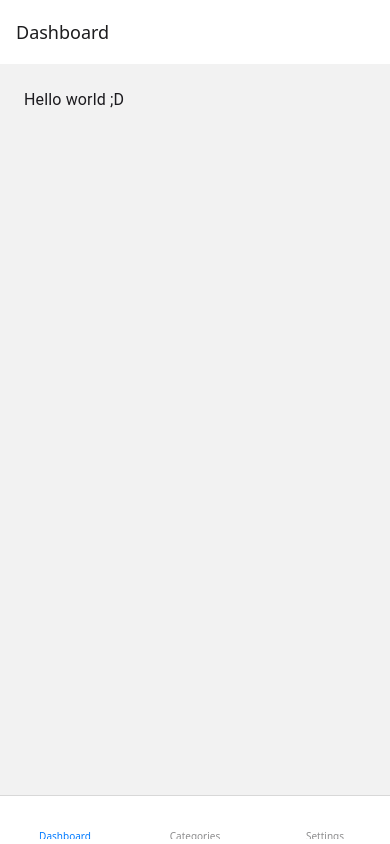
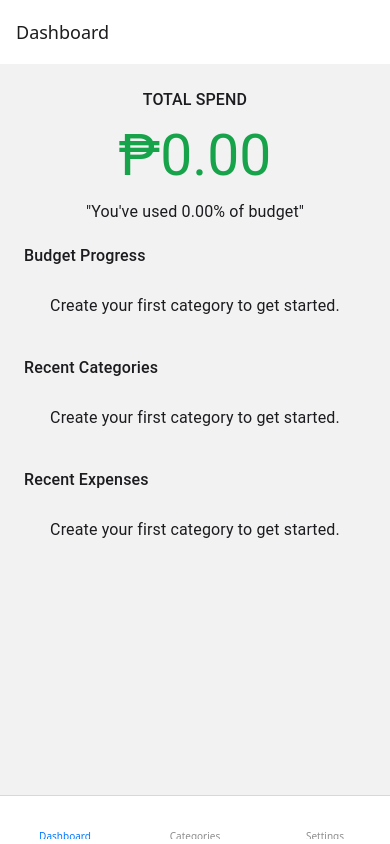
Before and after one commit to Charliezkie-cloud/expense-tracker-mobile-application, a React Native app: screen /Home in a window 390 px wide. Built offline with nearby package versions, Linux system fonts and the light colour scheme; some icons are missing; what @react-native-vector-icons/material-design-icons would draw is missing.

Commit message:
Set the async storage db size into 50 MB and replaced the FlatList with native view and react looping for rendering the list.

```diff
--- a/package.json
+++ b/package.json
@@ -4,8 +4,8 @@
   "main": "index.ts",
   "scripts": {
     "start": "expo start",
-    "android": "expo start --android",
-    "ios": "expo start --ios",
+    "android": "expo run:android",
+    "ios": "expo run:ios",
     "web": "expo start --web"
   },
   "dependencies": {
@@ -17,6 +17,7 @@
     "@react-navigation/native": "^7.2.2",
     "@react-navigation/native-stack": "^7.14.12",
     "expo": "~54.0.33",
+    "expo-build-properties": "~1.0.10",
     "expo-status-bar": "~3.0.9",
     "lucide-react-native": "^1.14.0",
     "react": "19.1.0",
--- a/screens/HomeScreen.tsx
+++ b/screens/HomeScreen.tsx
@@ -1,14 +1,190 @@
-import { View } from "react-native";
+import { FlatList, ScrollView, View } from "react-native";
+import { useEffect, useState } from "react";
+import { List, ProgressBar, Text } from "react-native-paper";
+import { ChevronRight } from "lucide-react-native";
+import { useNavigation } from "@react-navigation/native";
+import { NativeStackNavigationProp } from "@react-navigation/native-stack";
 
 import { containers } from "../styles/containers";
-import { Text } from "react-native-paper";
+import { useCategoryStore } from "../hooks/useCategoryStore";
+import { useExpenseStore } from "../hooks/useExpenseStore";
+import { useBudgetStore } from "../hooks/useBudgetStore";
+import { convertDateToDateString, convertNumberToCurrencyString, convertNumberToPercentageString } from "../utils/converters";
+import { useSettingsStore } from "../hooks/useSettingsStore";
+import { Category, Expense } from "../types/data.types";
+import { sortBudget, sortCategories, sortExpenses } from "../utils/sorters";
+import { RootParamStackList } from "../types/navigation.types";
+
+type BudgetProgress = {
+  category: Category;
+  progress: number;
+};
+
+type NavProps = NativeStackNavigationProp<RootParamStackList, "Tabs">;
 
 export default function HomeScreen() {
+  // Hooks
+  const navigation = useNavigation<NavProps>();
+  const categories = useCategoryStore((state) => state.categories);
+  const expenses = useExpenseStore((state) => state.expenses);
+  const budgets = useBudgetStore((state) => state.budgets);
+  const settings = useSettingsStore((state) => state.settings);
+
+  // States
+  const [totalExpenses, setTotalExpenses] = useState(0);
+  const [totalExpensePercentage, setTotalExpensePercentage] = useState(0);
+  const [budgetProgress, setBudgetProgress] = useState<BudgetProgress[]>([]);
+
+  const [recentCategories, setRecentCategories] = useState<Category[]>([]);
+  const [recentExpenses, setRecentExpenses] = useState<Expense[]>([]);
+
+  // ========== Use effects ==========
+  // Get total expenses and category progress
+  useEffect(() => {
+    const tempTotalExpenses = expenses.reduce((prev, curr) => prev + (curr.price * curr.quantity), 0);
+    const totalBudget = budgets.reduce((prev, curr) => prev + curr.amount, 0);
+    const tempTotalExpensePercentage = totalBudget === 0 ? 0 :(tempTotalExpenses / totalBudget) * 100;
+
+    setTotalExpenses(tempTotalExpenses);
+    setTotalExpensePercentage(tempTotalExpensePercentage);
+
+    setBudgetProgress([]);
+
+    const sortedBudgets = sortBudget(budgets, "amount", "descending");
+    sortedBudgets.splice(3);
+
+    for (const item of sortedBudgets) {
+      const tempExpense = expenses.filter(e => e.category.id === item.category.id);
+      const totalTempExpense = tempExpense.reduce((prev, curr) => prev + (curr.price * curr.quantity), 0);
+      const budgetProgress = item.amount === 0 ? 0 : totalTempExpense / item.amount;
+
+      setBudgetProgress(prev => [
+        ...prev, {
+          category: item.category,
+          progress: budgetProgress
+        }
+      ]);
+    }
+  }, [expenses, budgets]);
+
+  // Get recent categories
+  useEffect(() => {
+    const sortedCategories = sortCategories(categories, "createdAt", "descending");
+    sortedCategories.splice(5);
+
+    setRecentCategories(sortedCategories);
+  }, [categories]);
+
+  // Get recent expenses
+  useEffect(() => {
+    const sortedExpenses = sortExpenses(expenses, "createdAt", "descending");
+    sortedExpenses.splice(5);
+
+    setRecentExpenses(sortedExpenses);
+  }, [expenses]);
+
   return (
-    <View style={containers.main}>
+    <ScrollView>
+      <View style={{
+        ...containers.main,
+        gap: 20
+      }}>
 
-      <Text variant="bodyLarge">Hello world ;D</Text>
+        {/* Total spent */}
+        <View style={{ gap: 12, }}>
+          <Text
+            variant="titleMedium"
+            style={{ textAlign: "center" }}
+          >
+            TOTAL SPEND
+          </Text>
+          <Text
+            variant="displayLarge"
+            style={{ textAlign: "center", color: "#16a34a" }}
+          >
+            {convertNumberToCurrencyString(totalExpenses, settings.currencyCode)}
+          </Text>
+          <Text
+            variant="bodyLarge"
+            style={{ textAlign: "center" }}
+          >
+            "You've used{" "}{convertNumberToPercentageString(totalExpensePercentage)}{" "}of budget"
+          </Text>
+        </View>
 
-    </View>
+        {/* Budget progress bar */}
+        <View>
+          <Text variant="titleMedium" style={{ marginBottom: 8 }}>Budget Progress</Text>
+          {budgetProgress && budgetProgress.map((item, index) => (
+            <View
+              key={`budget-progress-item-${index}`}
+              style={{
+                gap: 6,
+                padding: 12,
+                borderRadius: 8
+              }}
+            >
+              <Text variant="bodyLarge">{item.category.name}</Text>
+              <ProgressBar
+                progress={item.progress}
+                style={{ height: 12, borderRadius: 8, backgroundColor: "white" }}
+              />
+            </View>
+          ))}
+          {budgetProgress.length < 1 ? (
+            <Text variant="bodyLarge" style={{ textAlign: "center", marginBlock: 18 }}>
+              Create your first category to get started.
+            </Text>
+          ) : (<></>)}
+        </View>
+
+        {/* Recent categories */}
+        <View>
+          <Text variant="titleMedium" style={{ marginBottom: 8 }}>Recent Categories</Text>
+          {recentCategories && recentCategories.map((item, index) => (
+            <List.Item
+              key={`recent-category-${index}`}
+              title={item.name}
+              description={convertDateToDateString(new Date(item.createdAt))}
+              right={(props) => (
+                <View style={{ flex: 1, justifyContent: "center", alignItems: "flex-end" }}>
+                  <ChevronRight color={props.color} size={22} />
+                </View>
+              )}
+              onPress={() => navigation.navigate("Category", item)}
+            />
+          ))}
+          {budgetProgress.length < 1 ? (
+            <Text variant="bodyLarge" style={{ textAlign: "center", marginBlock: 18 }}>
+              Create your first category to get started.
+            </Text>
+          ) : (<></>)}
+        </View>
+
+        {/* Recent expenses */}
+        <View>
+          <Text variant="titleMedium" style={{ marginBottom: 8 }}>Recent Expenses</Text>
+          {recentExpenses && recentExpenses.map((item, index) => (
+            <List.Item
+              key={`recent-expenses-${index}`}
+              title={item.name}
+              description={convertDateToDateString(new Date(item.createdAt))}
+              right={(props) => (
+                <View style={{ flex: 1, justifyContent: "center", alignItems: "flex-end" }}>
+                  <ChevronRight color={props.color} size={22} />
+                </View>
+              )}
+              onPress={() => navigation.navigate("Category", item)}
+            />
+          ))}
+          {budgetProgress.length < 1 ? (
+            <Text variant="bodyLarge" style={{ textAlign: "center", marginBlock: 18 }}>
+              Create your first category to get started.
+            </Text>
+          ) : (<></>)}
+        </View>
+
+      </View>
+    </ScrollView>
   )
 }
--- a/screens/expense/CategoryAddExpenseScreen.tsx
+++ b/screens/expense/CategoryAddExpenseScreen.tsx
@@ -141,6 +141,7 @@ export default function CategoryAddExpenseScreen({ route }: RouteProps) {
           value={expenseQuantity}
           onChange={(e: number) => setExpenseQuantity(e)}
           onSubmit={() => priceTextInputRef.current?.focus()}
+          style={{ elevation: 0, shadowOpacity: 0 }}
         />
       </View>
 
--- a/screens/expense/EditExpenseScreen.tsx
+++ b/screens/expense/EditExpenseScreen.tsx
@@ -175,6 +175,7 @@ export default function EditExpenseScreen({ route }: RouteProps) {
             value={expenseQuantity}
             onChange={(e: number) => setExpenseQuantity(e)}
             onSubmit={() => priceTextInputRef.current?.focus()}
+            style={{ elevation: 0, shadowOpacity: 0 }}
           />
         </View>
 
--- a/styles/theme.ts
+++ b/styles/theme.ts
@@ -5,7 +5,7 @@ export const theme: MD3Theme = {
   colors: {
     ...DefaultTheme.colors,
     primary: "#3b82f6",
-    secondary: "e5e7eb",
+    secondary: "#e5e7eb",
     secondaryContainer: "#e5e7eb",
     surfaceVariant: "#e5e7eb",
   },
--- a/utils/converters.ts
+++ b/utils/converters.ts
@@ -35,3 +35,12 @@ export function convertNumberToCurrencyString(amount: number, currency: string =
     maximumFractionDigits: 2
   });
 }
+
+/**
+ * Converts the number to a percentage string with two decimal places
+ * @param value The value of the number
+ * @returns The percentage string of the number
+ */
+export function convertNumberToPercentageString(value: number): string {
+  return `${value.toFixed(2)}%`;
+}
--- a/utils/sorters.ts
+++ b/utils/sorters.ts
@@ -1,13 +1,13 @@
-import { Category, Expense } from "../types/data.types";
+import { Budget, Category, Expense } from "../types/data.types";
 
 /**
- * Sorts the expenses array for ya ;D
+ * Sorts the expenses array of a category for ya ;D
  * @param expenses The array of expenses object
  * @param property The propert you want to sort
  * @param order The order of the sort
  * @returns The sorted array of expenses object ;D
  */
-export function sortExpenses(
+export function sortExpensesWithCategoryId(
     categoryId: string,
     expenses: Expense[],
     property: "price" | "quantity" | "createdAt" | "updatedAt",
@@ -25,6 +25,32 @@ export function sortExpenses(
 
     return order === "ascending" ? result : -result;
   }).filter(e => e.category.id === categoryId);
+}
+
+/**
+ * Sorts the expenses array for ya ;D
+ * @param expenses The array of expenses object
+ * @param property The propert you want to sort
+ * @param order The order of the sort
+ * @returns The sorted array of expenses object ;D
+ */
+export function sortExpenses(
+    expenses: Expense[],
+    property: "price" | "quantity" | "createdAt" | "updatedAt",
+    order: "ascending" | "descending"
+  ): Expense[] {
+  const sorted = [...expenses];
+
+  return sorted.sort((a, b) => {
+    let result = 0;
+
+    if (property === "price" || property === "quantity")
+      result = a[property] - b[property];
+    else
+      result = new Date(a[property]).getTime() - new Date(b[property]).getTime();
+
+    return order === "ascending" ? result : -result;
+  });
 }
 
 /**
@@ -49,3 +75,26 @@ export function sortCategories(
     return order === "ascending" ? result : -result;
   });
 }
+
+/**
+ * Sorts the budgets array for ya ;D
+ * @param budgets An array of budget object
+ * @param property The property you want to sort by
+ * @param order The order of the sort
+ * @returns The sorted array of budget object
+ */
+export function sortBudget(
+  budgets: Budget[],
+  property: "amount",
+  order: "ascending" | "descending"
+) {
+  const sorted = [...budgets];
+
+  return sorted.sort((a, b) => {
+    let result = 0;
+
+    result = a[property] - b[property];
+
+    return order === "ascending" ? result : -result;
+  });
+}
```
Also changed, not shown: app.json (+13 -2 lines), screens/category/CategoriesScreen.tsx (+2 -5 lines), screens/category/CategoryScreen.tsx (+3 -8 lines), 1 other file (tests, documents, lock files or other folders).
